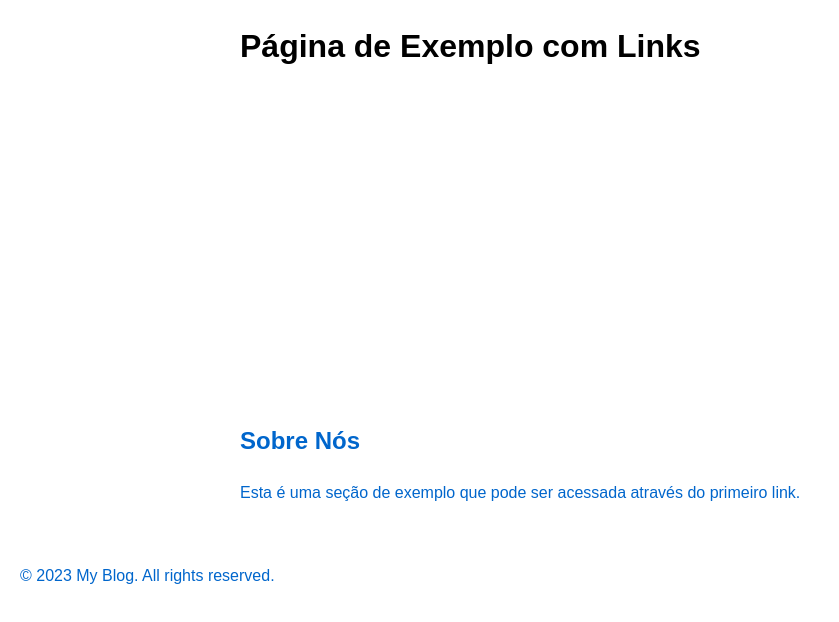
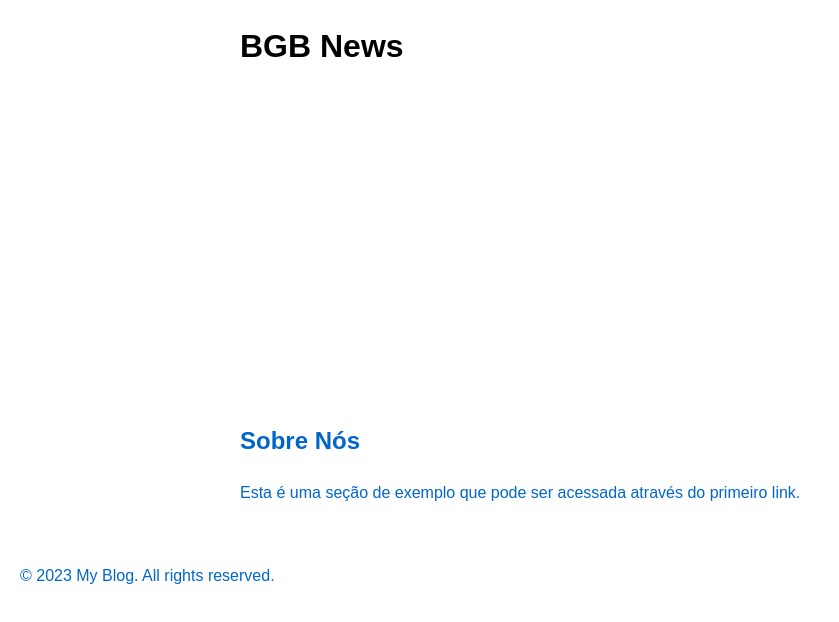
Before and after one commit to Bulldogmaster99/BGB-News, a plain HTML site: page index.html in a window 1280 px wide. Shown: the whole page, without its empty margins (0-839 px from the left). Drawn offline with Linux system fonts and the light colour scheme.

Commit message:
Update index.html

```diff
--- a/index.html
+++ b/index.html
@@ -28,7 +28,7 @@
 </head>
 <body>
     <div class="container">
-        <h1>Página de Exemplo com Links</h1>
+        <h1>BGB News</h1>
 
         <!-- Primeiro Link -->
         <p><a href="https://www.google.com"</a></p>
```
